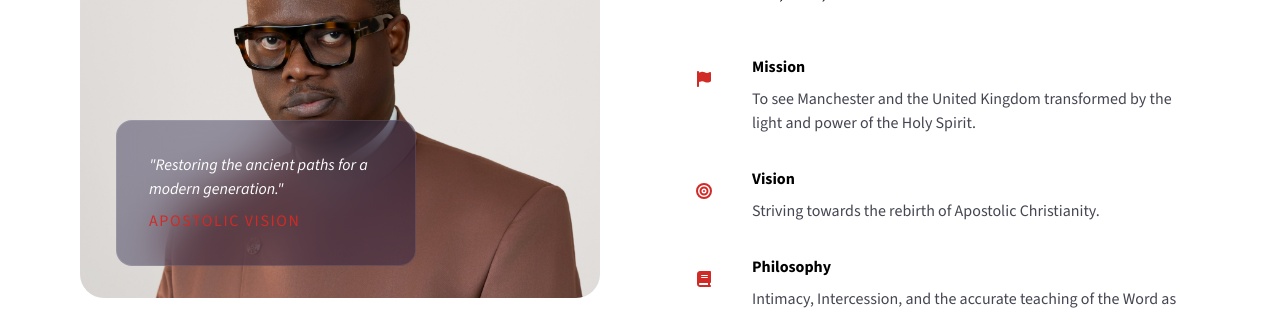
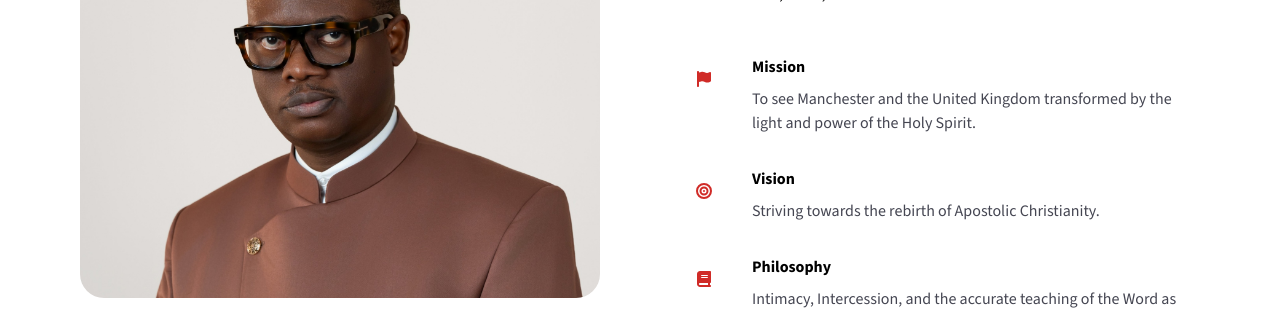
Before and after one commit to Lil-prisca/RcnMancester, a React (Vite) app: page / in a window 1280 px wide. Shown: the part 920-1234 px from the top of the page. Built offline with nearby package versions, Linux system fonts and the light colour scheme.

Commit message:
edited activities 2.0

```diff
--- a/src/components/Activity.jsx
+++ b/src/components/Activity.jsx
@@ -12,9 +12,9 @@ const Activity = () => {
           </h2>
           <div className="h-1 w-24 bg-primary"></div>
         </div>
-        <div className="grid grid-cols-1 md:grid-cols-12 gap-6 h-auto md:h-150">
+        <div className="grid grid-cols-1 md:grid-cols-8 md:py-10  lg:px-60 gap-6 h-auto md:h-220">
           {/* <!-- Large Featured --> */}
-          <div className=" col-span md:col-span-8 group relative overflow-hidden rounded-xl bg-surface-container-low h-100 md:h-auto">
+          <div className=" col-span md:col-span-4 group relative overflow-hidden rounded-xl bg-surface-container-low h-110 md:h-100">
             <img
               className="absolute inset-0 w-full h-full object-top object-cover group-hover:scale-105 transition-transform duration-1000 "
               data-alt="A crowded worship hall with warm stage lights and a diverse congregation raising hands in unity during a Sunday gathering"
@@ -43,7 +43,7 @@ const Activity = () => {
             </div>
           </div>
           {/* <!-- Vertical Small --> */}
-          <div className="md:col-span-4 group relative overflow-hidden rounded-xl bg-surface-container-low h-80  md:h-auto">
+          <div className="md:col-span-4 group relative overflow-hidden rounded-xl bg-surface-container-low h-110  md:h-100">
             <img
               className="absolute inset-0 w-full h-full object-cover group-hover:scale-105 transition-transform duration-1000 "
               data-alt="Musicians and singers in a dim studio environment focused on creating atmospheric worship music"
@@ -62,7 +62,7 @@ const Activity = () => {
             </div>
           </div>
           {/* <!-- Bottom Row Small 1 --> */}
-          <div className="md:col-span-4 group relative overflow-hidden rounded-xl bg-surface-container-low h-80 md:h-auto">
+          <div className="md:col-span-4 group relative overflow-hidden rounded-xl bg-surface-container-low h-110 md:h-100">
             <img
               className="absolute inset-0 w-full h-full object-cover group-hover:scale-105 transition-transform duration-1000 "
               data-alt="Soft candlelight in a stone chapel creating a sacred and intimate environment for prayer and reflection"
@@ -75,7 +75,7 @@ const Activity = () => {
             </div> */}
           </div>
           {/* <!-- Bottom Row Small 2 --> */}
-          <div className="md:col-span-8 group relative overflow-hidden rounded-xl bg-surface-container-low h-80 md:h-auto text-white">
+          <div className="md:col-span-4 group relative overflow-hidden rounded-xl bg-surface-container-low h-110 md:h-100 text-white">
             <img
               className="absolute inset-0 w-full h-full object-cover group-hover:scale-105 transition-transform duration-1000 "
               data-alt="Volunteers sharing a meal and conversation with people in a local urban setting, emphasizing outreach and community service"
--- a/src/components/Mission.jsx
+++ b/src/components/Mission.jsx
@@ -21,20 +21,6 @@ const Mission = () => {
               alt="spiritual depth and the quiet intensity of an apostolic mission."
               src={missionimg}
             />
-            <motion.div
-              initial={{ opacity: 0, y: 20 }}
-              whileInView={{ opacity: 1, y: 0 }}
-              viewport={{ once: true }}
-              transition={{ delay: 0.3, duration: 0.6 }}
-              className="absolute bottom-8 left-9 z-20 glass-layer p-8 rounded-2xl max-w-[300px]"
-            >
-              <p className="text-white italic mb-2">
-                "Restoring the ancient paths for a modern generation."
-              </p>
-              <span className="text-secondary font-label-md uppercase tracking-widest">
-                Apostolic Vision
-              </span>
-            </motion.div>
           </motion.div>
 
           {/* Text content */}
--- a/src/pages/IamnewPage.jsx
+++ b/src/pages/IamnewPage.jsx
@@ -17,7 +17,7 @@ const faqs = [
     icon: <FaClock />,
     question: "How long is the service?",
     answer:
-      "Depending on the service youre attending, our services run for aout 1hr and above. We never want you to feel rushed in God's presence.",
+      "Depending on the service youre attending, our services run for about 1hr and above. We never want you to feel rushed in God's presence.",
   },
   {
     icon: <FaUsers />,
```
